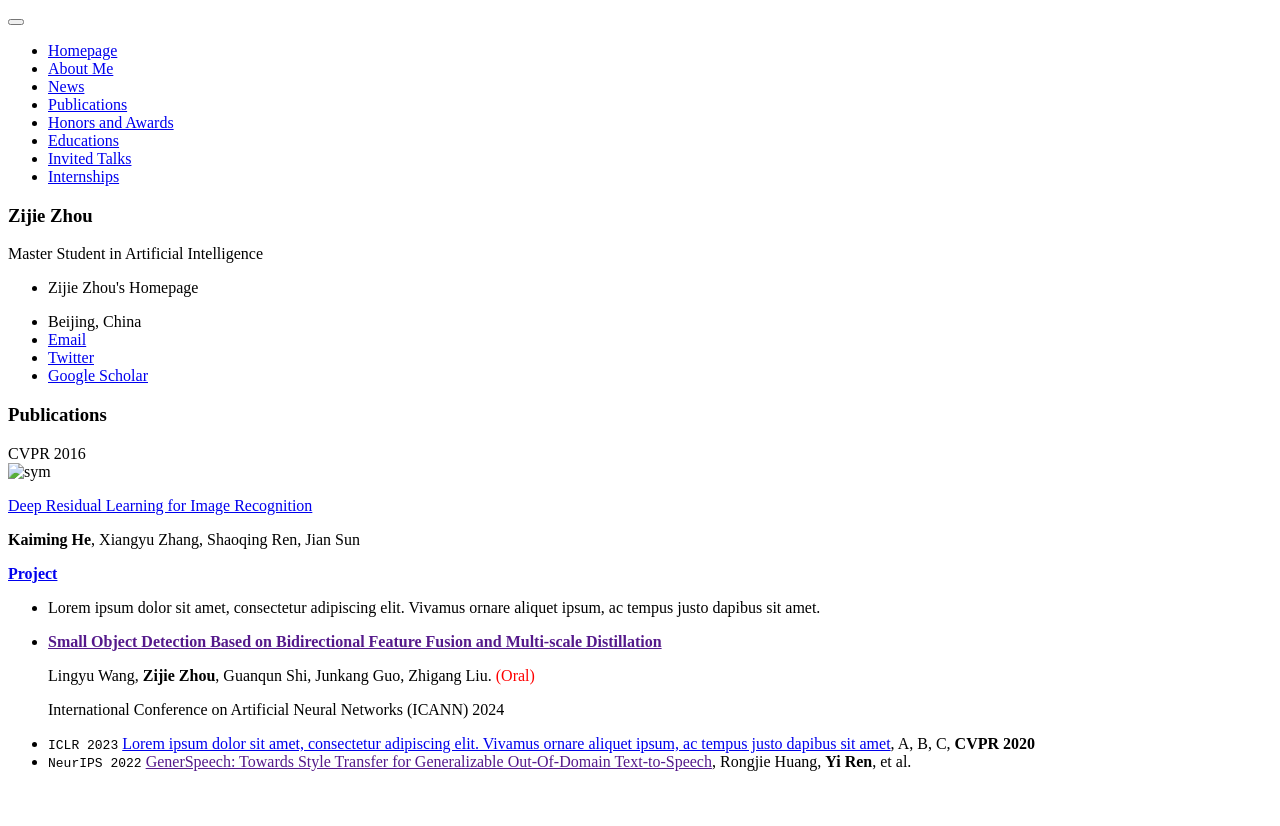
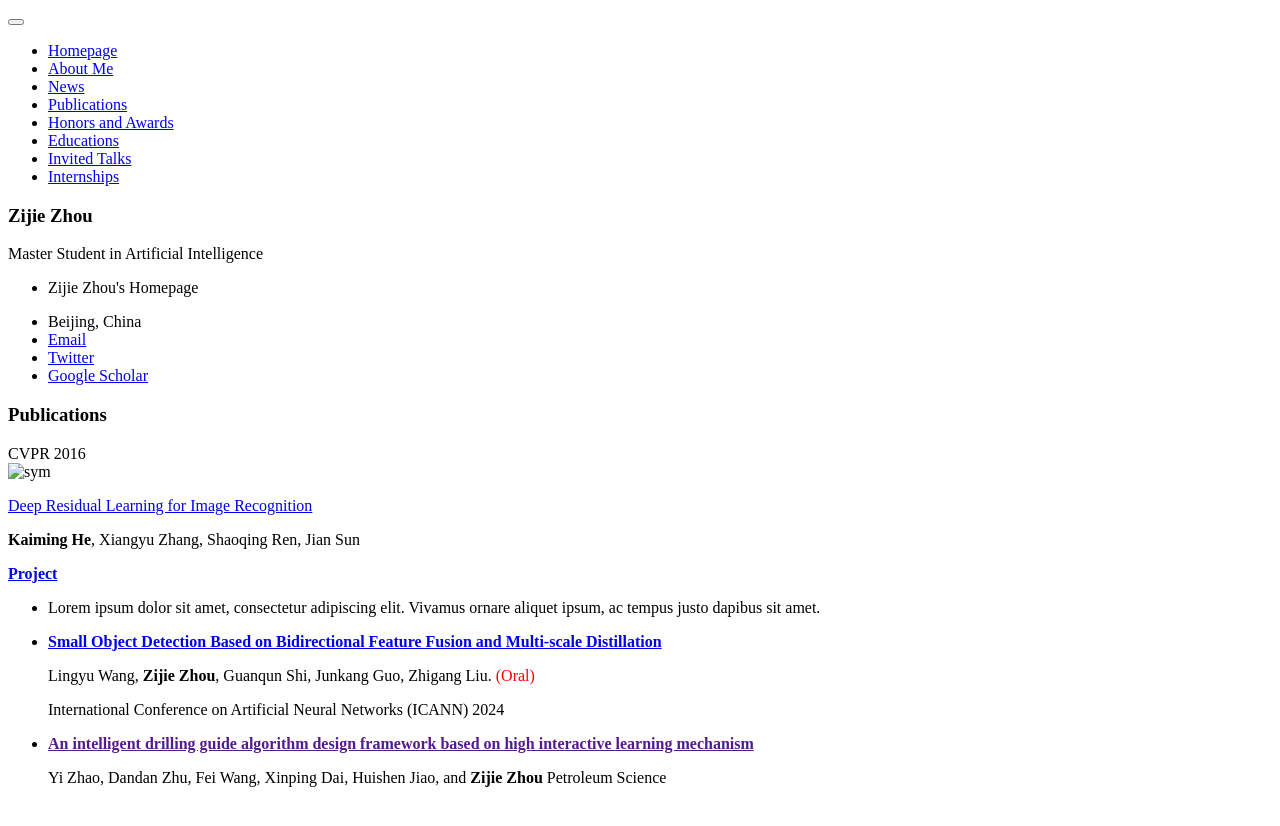
Before and after one commit to zijiezho/homepage, a Jekyll site: the page built from _pages/includes/pub.md, in a window 1280 px wide. Shown: the top 826 px of the page. Built offline with Jekyll 4.4.1, drawn with Linux system fonts in a browser that asks for light colours; our own code applies the rules of GitHub Pages for plain Markdown files.

Commit message:
update config

```diff
--- a/_pages/includes/pub.md
+++ b/_pages/includes/pub.md
@@ -13,10 +13,13 @@
 </div>
 
 
-- [**Small Object Detection Based on Bidirectional Feature Fusion and Multi-scale Distillation**]()
+- [**Small Object Detection Based on Bidirectional Feature Fusion and Multi-scale Distillation**](https://link.springer.com/chapter/10.1007/978-3-031-72335-3_14)
 
   Lingyu Wang, **Zijie Zhou**, Guanqun Shi, Junkang Guo, Zhigang Liu. <span style="color:red">(Oral)</span>
 
   International Conference on Artificial Neural Networks (ICANN) 2024
-- `ICLR 2023` [Lorem ipsum dolor sit amet, consectetur adipiscing elit. Vivamus ornare aliquet ipsum, ac tempus justo dapibus sit amet](https://github.com), A, B, C, **CVPR 2020**
-- `NeurIPS 2022` [GenerSpeech: Towards Style Transfer for Generalizable Out-Of-Domain Text-to-Speech](), Rongjie Huang, **Yi Ren**, et al.
+
+- [**An intelligent drilling guide algorithm design framework based on high interactive learning mechanism**]()
+
+  Yi Zhao, Dandan Zhu, Fei Wang, Xinping Dai, Huishen Jiao, and **Zijie Zhou**
+  Petroleum Science
```
